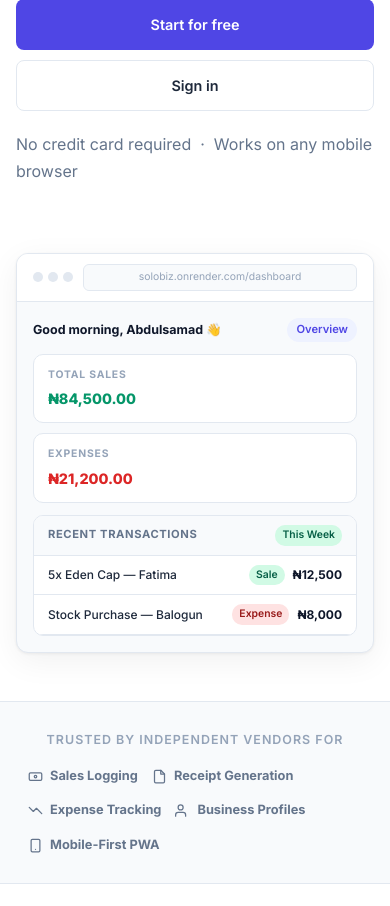
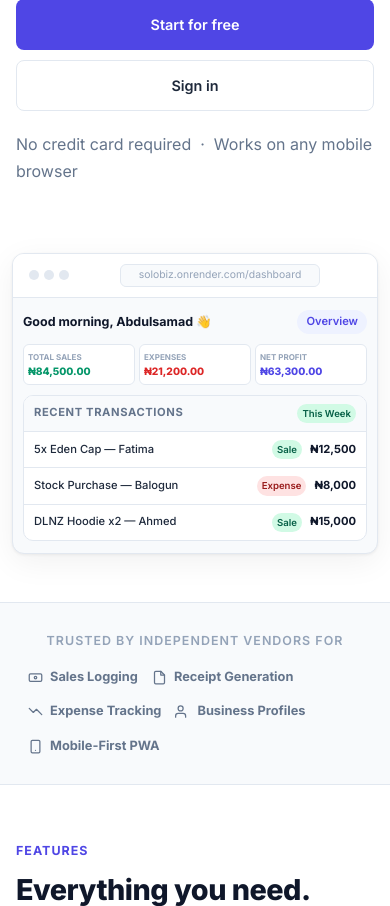
Before and after one commit to abdulsamadtaiwo648-dotcom/Python_Project, a Flask app: page / in a window 390 px wide. Shown: the part 402-1308 px from the top of the page. Run offline with Flask 3, Linux system fonts and the light colour scheme; some libraries are stand-ins or nearby versions.

Commit message:
fix: landing page app mockup mobile responsiveness - preserve all 3 cards with fluid text scaling

```diff
--- a/templates/landing.html
+++ b/templates/landing.html
@@ -197,7 +197,7 @@
             gap: 10px;
         }
 
-        .browser-dots { display: flex; gap: 5px; }
+        .browser-dots { display: flex; gap: 5px; flex-shrink: 0; }
         .dot { width: 10px; height: 10px; border-radius: 50%; background: var(--border); }
 
         .browser-url {
@@ -211,19 +211,22 @@
             max-width: 340px;
             margin: 0 auto;
             text-align: center;
+            white-space: nowrap;
+            overflow: hidden;
+            text-overflow: ellipsis;
         }
 
-        .app-mockup { padding: 16px; display: flex; flex-direction: column; gap: 12px; overflow: hidden; }
+        .app-mockup { padding: 16px; display: flex; flex-direction: column; gap: 12px; overflow: hidden; width: 100%; }
 
         .mock-header { display: flex; justify-content: space-between; align-items: center; gap: 8px; min-width: 0; }
         .mock-title  { font-size: 0.85rem; font-weight: 700; color: var(--black); white-space: nowrap; overflow: hidden; text-overflow: ellipsis; min-width: 0; flex: 1; }
         .mock-pill   { font-size: 0.7rem; font-weight: 600; color: var(--blue); background: #eef2ff; padding: 3px 9px; border-radius: 20px; flex-shrink: 0; }
 
-        .mock-cards { display: grid; grid-template-columns: 1fr 1fr 1fr; gap: 10px; }
+        .mock-cards { display: grid; grid-template-columns: repeat(3, 1fr); gap: 10px; width: 100%; }
 
-        .mock-card { background: var(--white); border: 1px solid var(--border); border-radius: 10px; padding: 12px 14px; }
-        .mock-card-label { font-size: 0.65rem; text-transform: uppercase; letter-spacing: 0.8px; font-weight: 700; color: var(--light); margin-bottom: 4px; }
-        .mock-card-val { font-size: clamp(0.82rem, 2.5vw, 1rem); font-weight: 800; white-space: nowrap; overflow: hidden; text-overflow: ellipsis; }
+        .mock-card { background: var(--white); border: 1px solid var(--border); border-radius: 10px; padding: 12px 14px; min-width: 0; overflow: hidden; }
+        .mock-card-label { font-size: 0.65rem; text-transform: uppercase; letter-spacing: 0.6px; font-weight: 700; color: var(--light); margin-bottom: 4px; white-space: nowrap; overflow: hidden; text-overflow: ellipsis; }
+        .mock-card-val { font-size: clamp(0.75rem, 2.2vw, 1rem); font-weight: 800; white-space: nowrap; overflow: hidden; text-overflow: ellipsis; line-height: 1.2; }
         .mock-card-val.green { color: #059669; }
         .mock-card-val.red   { color: #dc2626; }
         .mock-card-val.blue  { color: var(--blue); }
@@ -422,12 +425,15 @@
             .hero-note { font-size: 0.75rem; }
 
             /* Preview */
-            .preview-wrap { padding: 0 16px; margin-bottom: 48px; }
-            .mock-cards { grid-template-columns: 1fr 1fr; }
-            .mock-card-val { font-size: 0.9rem; }
+            .preview-wrap { padding: 0 12px; margin-bottom: 48px; }
+            .app-mockup { padding: 12px 10px; gap: 10px; }
+            .mock-cards { gap: 6px; grid-template-columns: repeat(3, 1fr); }
+            .mock-card { padding: 8px 6px; border-radius: 8px; }
+            .mock-card-label { font-size: 0.55rem; letter-spacing: 0.2px; margin-bottom: 2px; }
+            .mock-card-val { font-size: clamp(0.68rem, 3.2vw, 0.88rem); }
             .mock-title { font-size: 0.78rem; }
-            /* Hide last table row on mobile to avoid scroll */
-            .mock-row:last-child { display: none; }
+            .mock-row { padding: 8px 10px; font-size: 0.7rem; }
+            .mock-row-tag { font-size: 0.6rem; padding: 2px 5px; }
 
             /* Social proof */
             .trust-items { gap: 20px; justify-content: flex-start; padding: 0 4px; }
@@ -472,10 +478,12 @@
 
         /* ── RESPONSIVE: very small (≤ 400px) ───────────────────────── */
         @media (max-width: 400px) {
-            .mock-cards { grid-template-columns: 1fr; }
-            .mock-card:last-child { display: none; }
+            .mock-cards { grid-template-columns: repeat(3, 1fr); gap: 4px; }
+            .mock-card { padding: 6px 4px; border-radius: 6px; }
+            .mock-card-label { font-size: 0.5rem; letter-spacing: 0; }
+            .mock-card-val { font-size: 0.64rem; }
             .hero h1 { font-size: 2rem; }
-            .browser-url { font-size: 0.65rem; }
+            .browser-url { font-size: 0.65rem; padding: 2px 6px; max-width: 200px; }
             .trust-items { gap: 14px; }
         }
 
```
